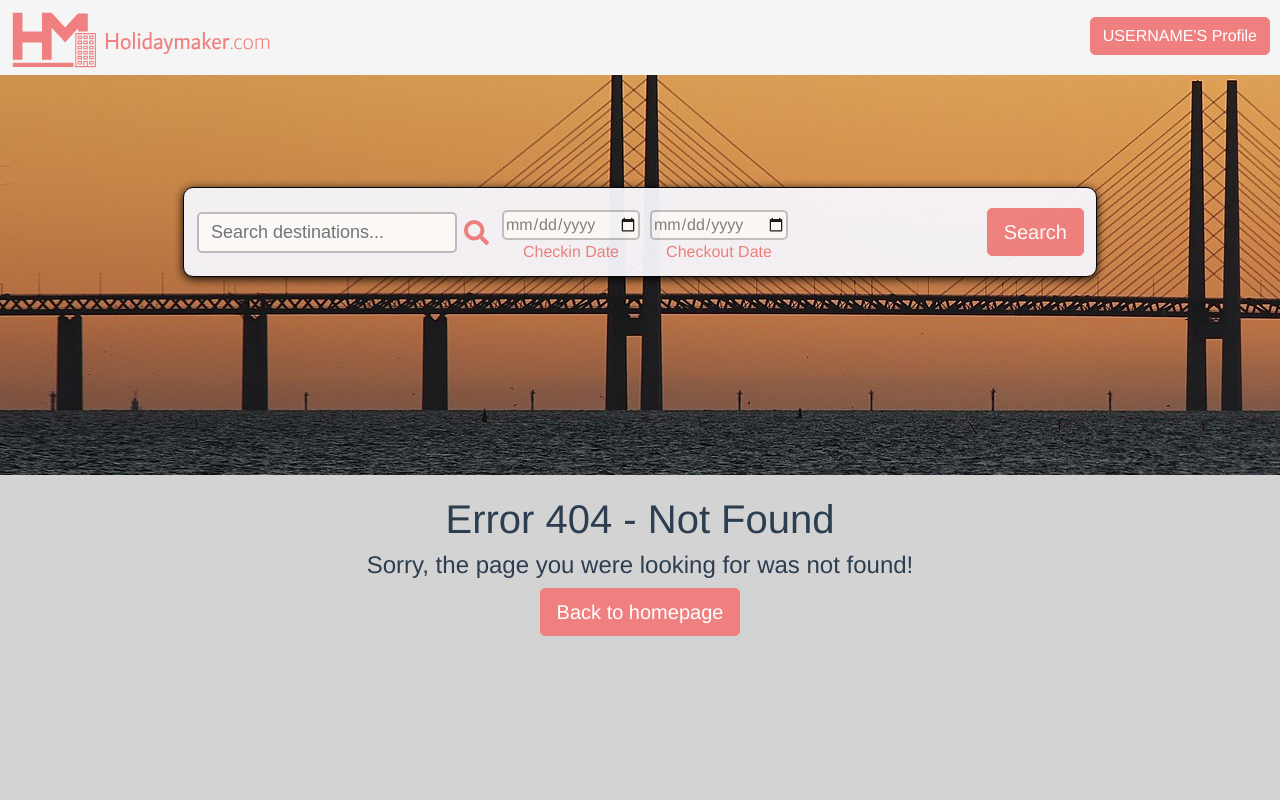
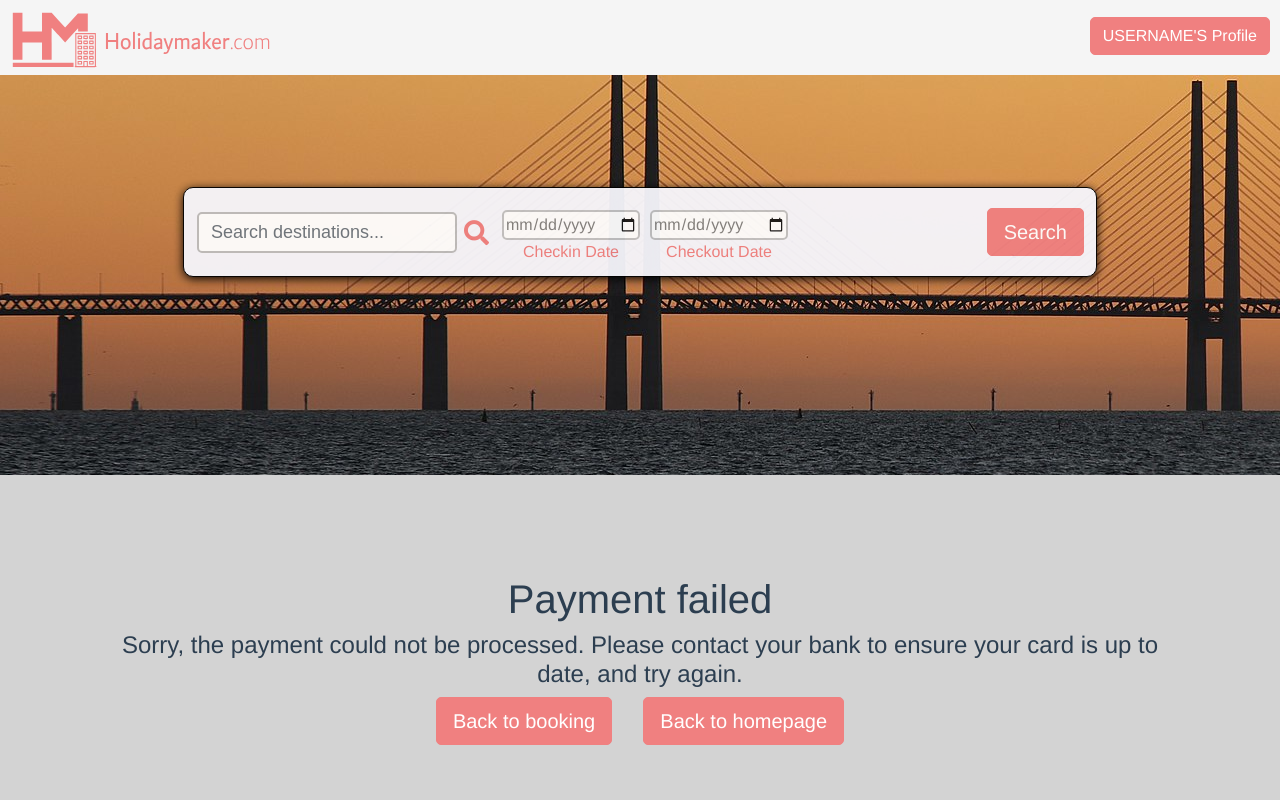
Before and after one commit to giddster/holidaymaker, a Vue app in the folder holidaymaker-frontend/: page /paymentfailed in a window 1280 px wide. Shown: the top 800 px of the page. Built offline with nearby package versions, Linux system fonts and the light colour scheme; no server answers.

Commit message:
Added final payment components
Added separate static views for successful and failed payments (have created separate folder) + some styling

```diff
--- a/holidaymaker-frontend/src/router/index.js
+++ b/holidaymaker-frontend/src/router/index.js
@@ -8,8 +8,10 @@ import Contact from "../views/static/Contact.vue"
 import NotFound from "../views/static/NotFound.vue"
 
 
-// STRIPE REDIRECT TO PAYMENT //
-import Payment from "../views/Payment.vue"
+// STRIPE REDIRECTS //
+import Payment from "../views/Payment/Payment.vue"
+import PaymentFail from "../views/Payment/PaymentFail.vue"
+import PaymentSuccess from "../views/Payment/PaymentSuccess.vue"
 
 //"DYNAMIC" VIEWS
 import Login from "/src/views/Login.vue"
@@ -23,15 +25,17 @@ import MyFavoritesProfile from "/src/views/MyFavoritesProfile.vue"
 import SearchResults from "../views/SearchResults.vue"
 import AboutHotel from "../views/AboutHotel.vue"
 
-
-
 const routes = [
   {
     path: "/",
     name: "Home",
     component: Home
   },
-  { path: '/:pathMatch(.*)*', name: 'not-found', component: NotFound },
+  //WILDCARD REDIRECT TO NOTFOUND COMPONENT //
+  { path: '/:pathMatch(.*)*',
+    name: 'not-found',
+    component: NotFound
+  },
   {
     path: "/about",
     name: "About",
@@ -98,10 +102,22 @@ const routes = [
     name: "SearchResults",
     component: SearchResults
   },
+
+  //PAYMENT ROUTES
   {
     path: "/payment",
     name: "Payment",
     component: Payment
+  },
+  {
+    path: "/paymentfailed",
+    name: "PaymentFail",
+    component: PaymentFail
+  },
+  {
+    path: "/paymentsucceeded",
+    name: "PaymentSuccess",
+    component: PaymentSuccess
   }
 
 ];
--- a/holidaymaker-frontend/src/views/Payment.vue
+++ b/holidaymaker-frontend/src/views/Payment/Payment.vue
@@ -20,6 +20,7 @@ export default {
     StripeCheckout,
   },
   data () {
+    // API TEST KEY
     this.publishableKey = 'pk_test_51IyG1qK0lVPWMlywAbpqOFcKOHwihLzpsx5kQPafYwW8DaoYmBYiCCUKpVpaGAcxpe9HenvGKNqSV66qHKaCgDNm00wuo0QAG1';
     return {
       loading: false,
@@ -29,8 +30,8 @@ export default {
           quantity: 1,
         },
       ],
-      successURL: 'http://localhost:8080/',
-      cancelURL: 'http://localhost:8080/help',
+      successURL: 'http://localhost:8080/paymentsucceeded',
+      cancelURL: 'http://localhost:8080/paymentfailed',
     };
   },
   methods: {
--- /dev/null
+++ b/holidaymaker-frontend/src/views/Payment/PaymentFail.vue
@@ -0,0 +1,24 @@
+<template>
+        <div class="paymentfailed">
+            <h1>Payment failed</h1>
+            <h4>Sorry, the payment could not be processed. Please contact your bank to ensure your card is up to date, and try again.</h4>
+            <router-link to="/" class="btn btn-lg btn-primary">Back to booking</router-link> &nbsp; &nbsp; &nbsp;
+            <router-link to="/" class="btn btn-lg btn-primary">Back to homepage</router-link>
+        </div>
+
+</template>
+
+<script>
+export default {
+
+}
+</script>
+
+<style scoped>
+.paymentfailed{
+    text-align: center;
+    margin: 100px;
+}
+
+
+</style>
--- /dev/null
+++ b/holidaymaker-frontend/src/views/Payment/PaymentSuccess.vue
@@ -0,0 +1,24 @@
+<template>
+        <div class="paymentsucceeded">
+            <h1>Payment successful!</h1>
+            <h4>Start packing your bags!</h4>
+            <router-link to="/" class="btn btn-lg btn-primary">View booking</router-link> &nbsp; &nbsp; &nbsp;
+            <router-link to="/" class="btn btn-lg btn-primary">Back to homepage</router-link>
+        </div>
+
+</template>
+
+<script>
+export default {
+
+}
+</script>
+
+<style scoped>
+.paymentsucceeded{
+    text-align: center;
+    margin: 100px;
+}
+
+
+</style>
--- a/holidaymaker-frontend/src/views/static/NotFound.vue
+++ b/holidaymaker-frontend/src/views/static/NotFound.vue
@@ -18,6 +18,6 @@ name: 'NotFound',
 <style scoped>
 .notfound{
     text-align: center;
-    margin-top: 20px;
+    margin-top: 100px;
 }
 </style>
```
